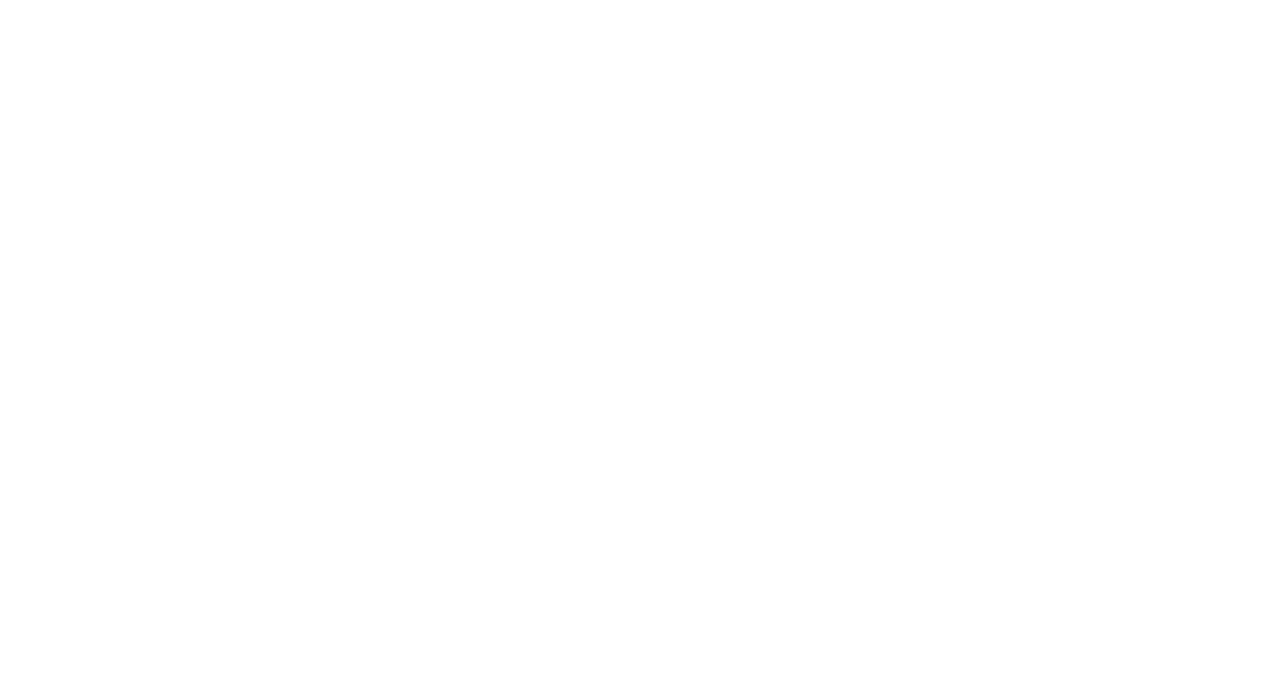
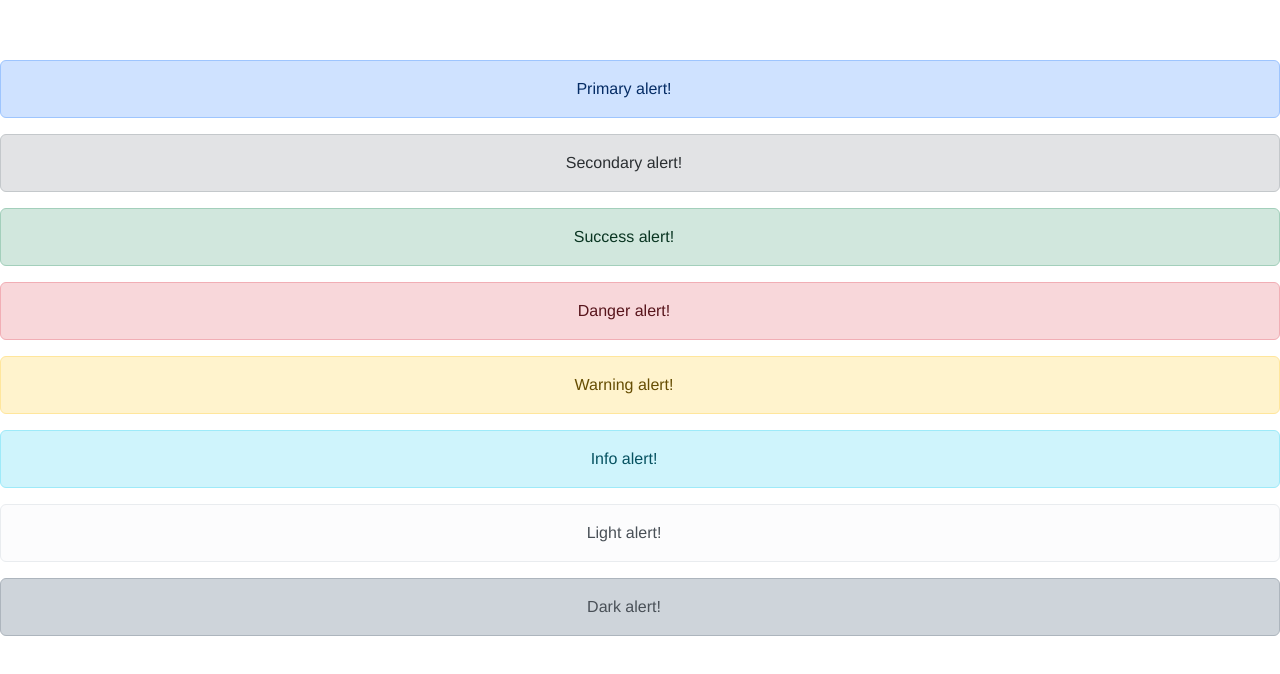
Before and after one commit to AleksandrBelokrys/vue-course, a Vue app in the folder vue-course/: page / in a window 1280 px wide. Shown: the top 674 px of the page. Built offline with nearby package versions, Linux system fonts and the light colour scheme; the HTML template or start-up script is replaced by a standard one.

Commit message:
added 'AlertComponent' component

```diff
--- a/vue-course/src/App.vue
+++ b/vue-course/src/App.vue
@@ -1,9 +1,25 @@
 <template>
   <div id="app">
+    <AlertComponent type="primary" text="Primary alert!" />
+    <AlertComponent type="secondary" text="Secondary alert!" />
+    <AlertComponent type="success" text="Success alert!" />
+    <AlertComponent type="danger" text="Danger alert!" />
+    <AlertComponent type="warning" text="Warning alert!" />
+    <AlertComponent type="info" text="Info alert!" />
+    <AlertComponent type="light" text="Light alert!" />
+    <AlertComponent type="dark" text="Dark alert!" />
   </div>
 </template>
 
 <script>
+import AlertComponent from './components/AlertComponent.vue';
+
+export default {
+  name: 'App',
+  components: {
+    AlertComponent
+  }
+};
 </script>
 
 <style>
--- /dev/null
+++ b/vue-course/src/components/AlertComponent.vue
@@ -0,0 +1,41 @@
+<script>
+export default {
+  name: 'AlertComponent',
+  props: {
+    text: {
+      type: String,
+      required: true
+    },
+    type: {
+      type: String,
+      required: true,
+      validator: value => [
+        'primary',
+        'secondary',
+        'success',
+        'danger',
+        'warning',
+        'info',
+        'light',
+        'dark'
+      ].includes(value)
+    }
+  },
+  computed: {
+    alertClasses() {
+      return ['alert', `alert-${this.type}`, 'alert-dismissible', 'fade', 'show'];
+    }
+  }
+};
+</script>
+
+<template>
+  <div :class="alertClasses" role="alert">
+    {{ text }}
+  </div>
+
+</template>
+
+<style scoped>
+
+</style>
```
